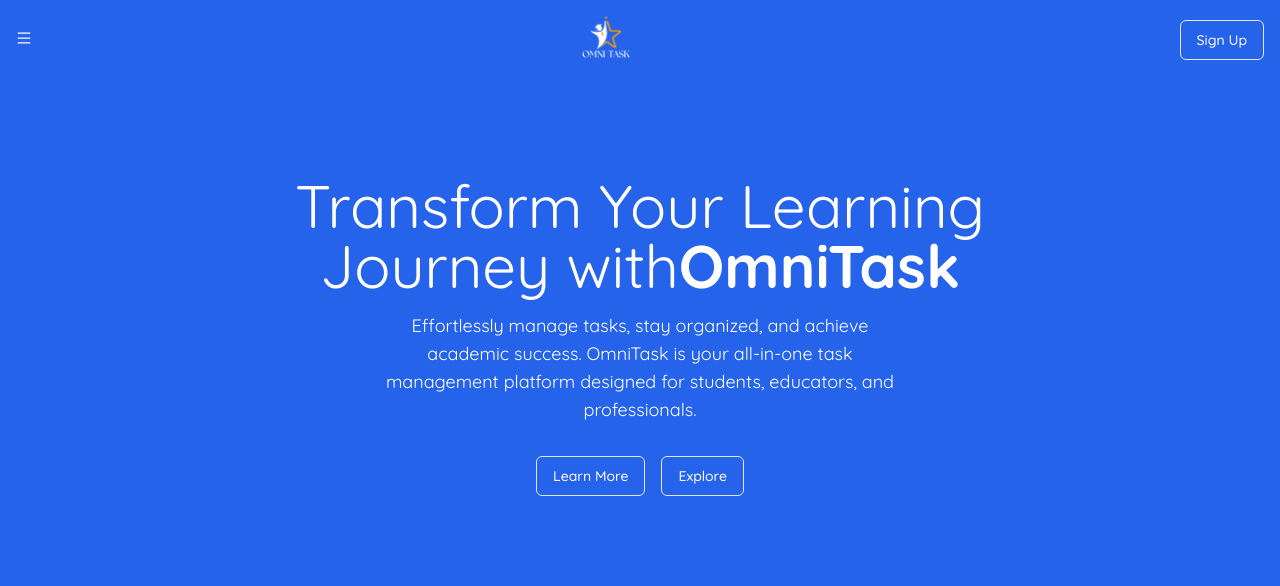
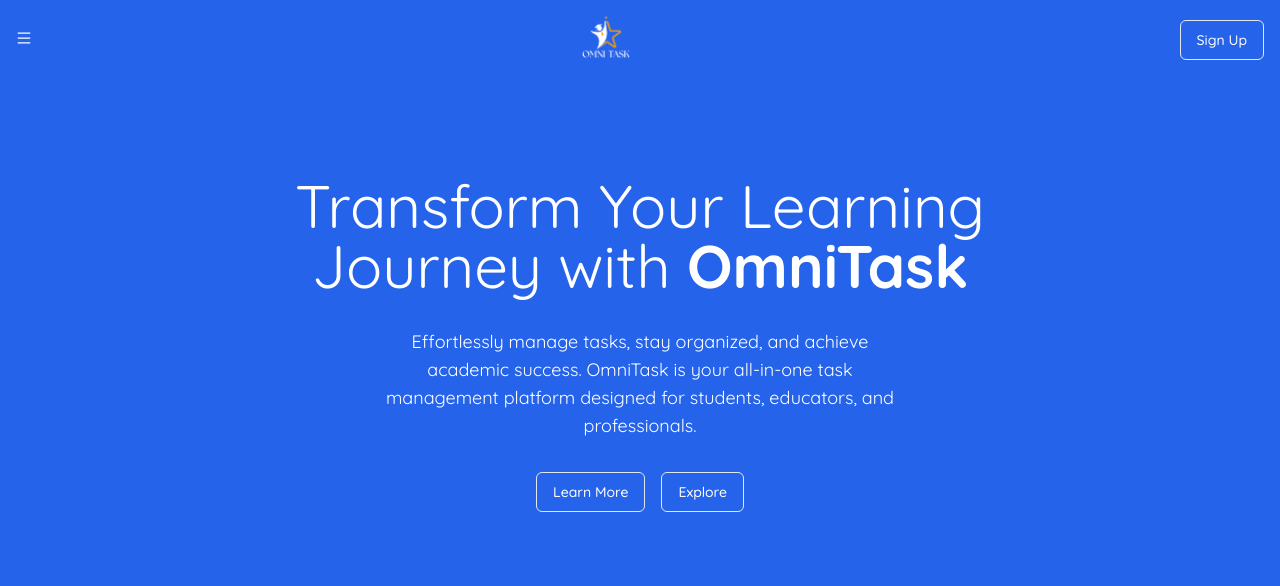
Before and after one commit to coderomayer/OmniTask, a React (Vite) app: page / in a window 1280 px wide. Shown: the top 586 px of the page. Built offline with nearby package versions, Linux system fonts and the light colour scheme; no server answers.

Commit message:
Login error fix

```diff
--- a/package.json
+++ b/package.json
@@ -20,6 +20,7 @@
     "class-variance-authority": "^0.7.0",
     "clsx": "^2.0.0",
     "firebase": "^10.7.1",
+    "framer-motion": "^10.16.16",
     "localforage": "^1.10.0",
     "lucide-react": "^0.300.0",
     "match-sorter": "^6.3.1",
--- a/src/MyComponents/NavBar.jsx
+++ b/src/MyComponents/NavBar.jsx
@@ -36,8 +36,9 @@
   }
 
   return (
-    <nav className="bg-blue-600 p-4 flex gap-8 items-center justify-between">
+    <nav className="bg-blue-600 p-4 ">
 
+      <div className="max-w-screen-xl mx-auto flex gap-8 items-center justify-between ">
         <div>
           <Drawer>
 
@@ -118,11 +119,12 @@
                 </DropdownMenu>
 
               </> : <div className="text-white font-Quicksand text-xs">
-            <Link to='/registration'  className={buttonVariants({ variant: "outline" })}>Sign Up</Link>
+                <Link to='/registration' className={buttonVariants({ variant: "outline" })}>Sign Up</Link>
               </div>
           }
         </div>
 
+      </div>
 
     </nav>
   );
--- a/src/Pages/Home.jsx
+++ b/src/Pages/Home.jsx
@@ -1,59 +1,72 @@
-
+import {motion} from "framer-motion"
 import { Button, buttonVariants } from "@/components/ui/button";
-
 import { Link } from "react-router-dom";
 
 const Home = () => {
+    return (
+        <div className="bg-gray-100 min-h-screen">
+            <div className="mx-auto">
+                <div className="text-center bg-blue-600 p-8 pb-32 md:p-24 md:pb-60">
+                    <div className="text-white max-w-3xl mx-auto font-Quicksand pb-6">
+                        {/* Replace the text with AnimatedTextCharacter */}
 
+                        <motion.h1
+                        initial={{x: -1000}}
+                        animate={{x: 0}}
+                        transition={{duration: 2}}
+                        className="text-2xl sm:text-4xl md:text-6xl ">
+                            Transform Your Learning Journey with <span className="font-bold">OmniTask</span>
+                        </motion.h1>
 
-
-
-    return (
-        <div className="bg-gray-100 min-h-screen ">
-            <div className=" mx-auto ">
-                <div className="text-center bg-blue-600 p-8 pb-32 md:p-24 md:pb-60  ">
-
-                    <div className="text-white  max-w-3xl mx-auto font-Quicksand pb-6">
-                        <h1 className="text-3xl md:text-6xl mb-4">Transform Your Learning Journey with<span className="font-bold ">OmniTask</span></h1>
-                        <p className="text-xs md:text-lg mb-8 md:max-w-lg mx-auto">
-                        Effortlessly manage tasks, stay organized, and achieve academic success. OmniTask is your all-in-one task management platform designed for students, educators, and professionals.
+                        <p className="text-xs md:text-lg my-8 md:max-w-lg mx-auto">
+                            Effortlessly manage tasks, stay organized, and achieve academic
+                            success. OmniTask is your all-in-one task management platform
+                            designed for students, educators, and professionals.
                         </p>
 
                         <div className="flex gap-4 justify-center">
-                        <Link to='/about'  className={buttonVariants({ variant: "outline" })}>Learn More</Link>
-                        <Link to='/explore'  className={buttonVariants({ variant: "outline" })}>Explore</Link>
+                            <Link to="/about" className={buttonVariants({ variant: "outline" })}>
+                                Learn More
+                            </Link>
+                            <Link to="/explore" className={buttonVariants({ variant: "outline" })}>
+                                Explore
+                            </Link>
                         </div>
                     </div>
-
                 </div>
 
                 <div className="relative p-8 md:p-24 flex items-center justify-center">
                     <img
-                        src="https://cdn.dribbble.com/userupload/7448976/file/original-e0522782ef59e437a4915ed5922e51ad.png?resize=2400x1440" // Replace with your image path
+                        src="https://cdn.dribbble.com/userupload/7448976/file/original-e0522782ef59e437a4915ed5922e51ad.png?resize=2400x1440"
                         alt="App Illustration"
-                        className=" max-w-72 md:max-w-xl mx-auto rounded-lg shadow-lg absolute bottom-1 md:bottom-6 right-70"
+                        className="max-w-72 md:max-w-xl mx-auto rounded-lg shadow-lg absolute bottom-1 md:bottom-6 right-70"
                     />
                 </div>
 
-                {/* Additional Sections or Components */}
-                <div className="p-8 md:p-24 grid grid-cols-1 md:grid-cols-2 lg:grid-cols-3 gap-8 font-Quicksand">
-                    {/* Add more sections or components as needed */}
+                <div className=" max-w-screen-xl mx-auto p-8 md:p-24 grid grid-cols-1 md:grid-cols-2 lg:grid-cols-3 gap-8 font-Quicksand">
+
                     <div className="bg-white p-6 rounded-lg shadow-md">
                         <h2 className="text-xl font-bold mb-2">Efficient Task Creation:</h2>
                         <p className="text-sm">
-                        Quickly create tasks with titles, descriptions, deadlines, and priority levels. OmniTask ensures that you never miss an important assignment.
+                            Quickly create tasks with titles, descriptions, deadlines, and
+                            priority levels. OmniTask ensures that you never miss an important
+                            assignment.
                         </p>
                     </div>
                     <div className="bg-white p-6 rounded-lg shadow-md">
                         <h2 className="text-xl font-bold mb-2">Intuitive Dashboard:</h2>
                         <p className="text-sm">
-                        Your personalized dashboard provides a clear overview of your tasks, categorized into to-do, ongoing, and completed lists. Experience the ease of drag-and-drop functionality for seamless task management.
+                            Your personalized dashboard provides a clear overview of your
+                            tasks, categorized into to-do, ongoing, and completed lists.
+                            Experience the ease of drag-and-drop functionality for seamless
+                            task management.
                         </p>
                     </div>
                     <div className="bg-white p-6 rounded-lg shadow-md">
                         <h2 className="text-xl font-bold mb-2">Collaborative Learning:</h2>
                         <p className="text-sm">
-                        OmniTask fosters collaboration by enabling you to connect with peers, create study groups, and engage in shared projects.
+                            OmniTask fosters collaboration by enabling you to connect with
+                            peers, create study groups, and engage in shared projects.
                         </p>
                     </div>
                 </div>
```
Also changed, not shown: 1 other file (tests, documents, lock files or other folders). Lines whose indentation alone changed are shown as unchanged.
